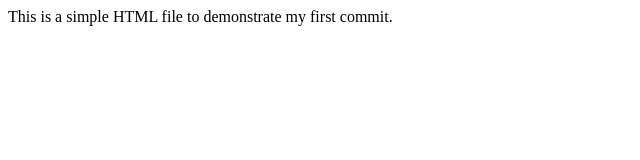
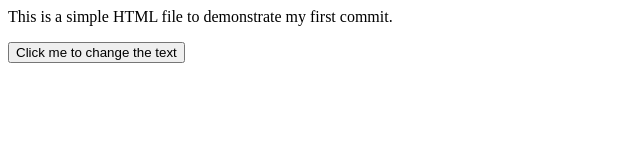
Before and after one commit to mhaseeb-k/localrepo, a plain HTML site: page index.html in a window 1280 px wide. Shown: the whole page, without its empty margins (0-640 px from the left). Drawn offline with Linux system fonts and the light colour scheme.

Commit message:
button feature on index.html

```diff
--- a/index.html
+++ b/index.html
@@ -1,2 +1,11 @@
 <!-- paragraph -->
-<p>This is a simple HTML file to demonstrate my first commit.</p>
+<p>This is a simple HTML file to demonstrate my first commit. </p>
+<!-- a button to change above text to my name  -->
+<button onclick="changeText()">Click me to change the text</button>
+
+<!-- script to change the text -->
+<script>
+function changeText() {
+    document.querySelector('p').textContent = 'My name is Haseeb Khan';
+}
+</script>
```
